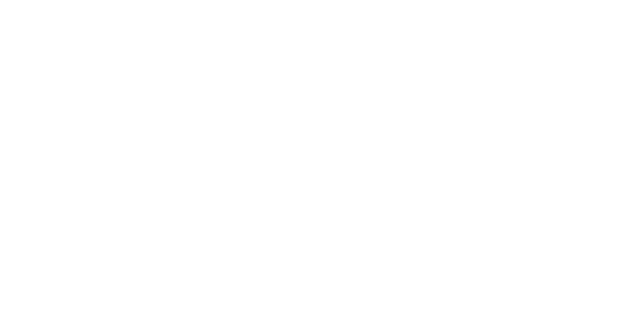
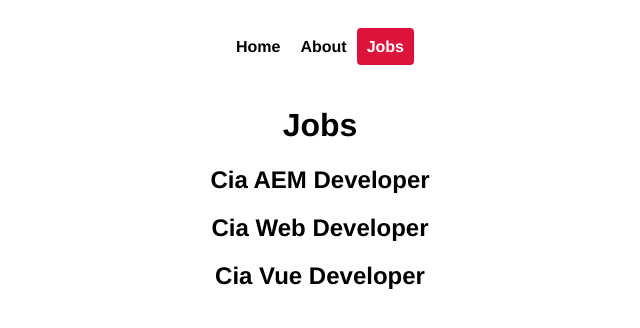
Before and after one commit to ciamac-da/vue-routing-0, a Vue app: page /jobs in a window 1280 px wide. Shown: the top 328 px of the page, without its empty margins (320-960 px from the left). Built offline with nearby package versions, Linux system fonts and the light colour scheme.

Commit message:
Verified by Marti4n v1.0.2

```diff
--- a/package.json
+++ b/package.json
@@ -8,10 +8,12 @@
   },
   "dependencies": {
     "core-js": "^3.6.5",
-    "vue": "^3.0.0"
+    "vue": "^3.0.0",
+    "vue-router": "^4.0.0-0"
   },
   "devDependencies": {
     "@vue/cli-plugin-babel": "~4.5.0",
+    "@vue/cli-plugin-router": "~4.5.0",
     "@vue/cli-service": "~4.5.0",
     "@vue/compiler-sfc": "^3.0.0"
   }
--- a/src/App.vue
+++ b/src/App.vue
@@ -1,5 +1,10 @@
 <template>
-
+<div id="nav">
+    <router-link to="/">Home</router-link>
+    <router-link :to="{ name: 'About' }">About</router-link>
+    <router-link :to="{ name: 'Jobs' }">Jobs</router-link>
+  </div>
+  <router-view/>
 </template>
 
 <script>
@@ -17,7 +22,23 @@
   -webkit-font-smoothing: antialiased;
   -moz-osx-font-smoothing: grayscale;
   text-align: center;
-  color: #2c3e50;
-  margin-top: 60px;
+  color: #000;
+}
+
+#nav {
+  padding: 30px;
+}
+
+#nav a {
+  font-weight: bold;
+  color: #000;
+  text-decoration: none;
+  padding: 10px;
+  border-radius: 4px;
+}
+
+#nav a.router-link-exact-active {
+  color: white;
+  background: crimson;
 }
 </style>
--- a/src/main.js
+++ b/src/main.js
@@ -1,4 +1,6 @@
 import { createApp } from 'vue'
 import App from './App.vue'
+import router from "./router"
 
-createApp(App).mount('#app')
+
+createApp(App).use(router).mount('#app')
--- /dev/null
+++ b/src/router/index.js
@@ -0,0 +1,29 @@
+import { createRouter, createWebHistory } from 'vue-router'
+import Home from '../views/Home.vue'
+import About from '../views/About.vue'
+import Jobs from '../views//jobs/Jobs.vue'
+
+const routes = [
+  {
+    path: '/',
+    name: 'Home',
+    component: Home
+  },
+  {
+    path: '/about',
+    name: 'About',
+    component: About
+  },
+  {
+    path: '/jobs',
+    name: 'Jobs',
+    component: Jobs
+  },
+]
+
+const router = createRouter({
+  history: createWebHistory(process.env.BASE_URL),
+  routes
+})
+
+export default router
--- /dev/null
+++ b/src/views/About.vue
@@ -0,0 +1,7 @@
+<template>
+<div class="about">
+<h1> About </h1>
+<p>Lorem Ipsum is simply dummy text of the printing and typesetting industry. Lorem Ipsum has been the industry's standard dummy text ever since the 1500s, when an unknown printer took a galley of type and scrambled it to make a type specimen book. It has survived not only five centuries, but also the leap into electronic typesetting, remaining essentially unchanged. It was popularised in the 1960s with the release of Letraset sheets containing Lorem Ipsum passages, and more recently with desktop publishing software like Aldus PageMaker including versions of Lorem Ipsum.</p>
+<p>Lorem Ipsum is simply dummy text of the printing and typesetting industry. Lorem Ipsum has been the industry's standard dummy text ever since the 1500s, when an unknown printer took a galley of type and scrambled it to make a type specimen book. It has survived not only five centuries, but also the leap into electronic typesetting, remaining essentially unchanged. It was popularised in the 1960s with the release of Letraset sheets containing Lorem Ipsum passages, and more recently with desktop publishing software like Aldus PageMaker including versions of Lorem Ipsum.</p>
+</div>
+</template>
--- /dev/null
+++ b/src/views/Home.vue
@@ -0,0 +1,14 @@
+<template>
+<div class="home">
+<h1> Homepage</h1>
+<p>Lorem Ipsum is simply dummy text of the printing and typesetting industry. Lorem Ipsum has been the industry's standard dummy text ever since the 1500s, when an unknown printer took a galley of type and scrambled it to make a type specimen book. It has survived not only five centuries, but also the leap into electronic typesetting, remaining essentially unchanged. It was popularised in the 1960s with the release of Letraset sheets containing Lorem Ipsum passages, and more recently with desktop publishing software like Aldus PageMaker including versions of Lorem Ipsum.</p>
+<p>Lorem Ipsum is simply dummy text of the printing and typesetting industry. Lorem Ipsum has been the industry's standard dummy text ever since the 1500s, when an unknown printer took a galley of type and scrambled it to make a type specimen book. It has survived not only five centuries, but also the leap into electronic typesetting, remaining essentially unchanged. It was popularised in the 1960s with the release of Letraset sheets containing Lorem Ipsum passages, and more recently with desktop publishing software like Aldus PageMaker including versions of Lorem Ipsum.</p>
+</div>
+</template>
+
+<script>
+export default {
+    name: "Home",
+    components: {}
+}
+</script>
--- /dev/null
+++ b/src/views/jobs/Jobs.vue
@@ -0,0 +1,25 @@
+
+
+<template>
+  <h1>Jobs</h1>
+  <div v-for="job in jobs" :key="job.id">
+    <h2>{{ job.title }}</h2>
+  </div>
+</template>
+
+<script>
+export default {
+  data() {
+    return {
+      jobs: [
+        { title: 'Cia AEM Developer', id: 1, details: 'lorem1' },
+        { title: 'Cia Web Developer', id: 2, details: 'lorem2' },
+        { title: 'Cia Vue Developer', id: 3, details: 'lorem3' },
+      ],
+    }
+  }
+}
+</script>
+
+<style>
+</style>
```
Also changed, not shown: src/views/jobs/JobDetails.vue (added, +13 -0 lines), 1 other file (tests, documents, lock files or other folders).
